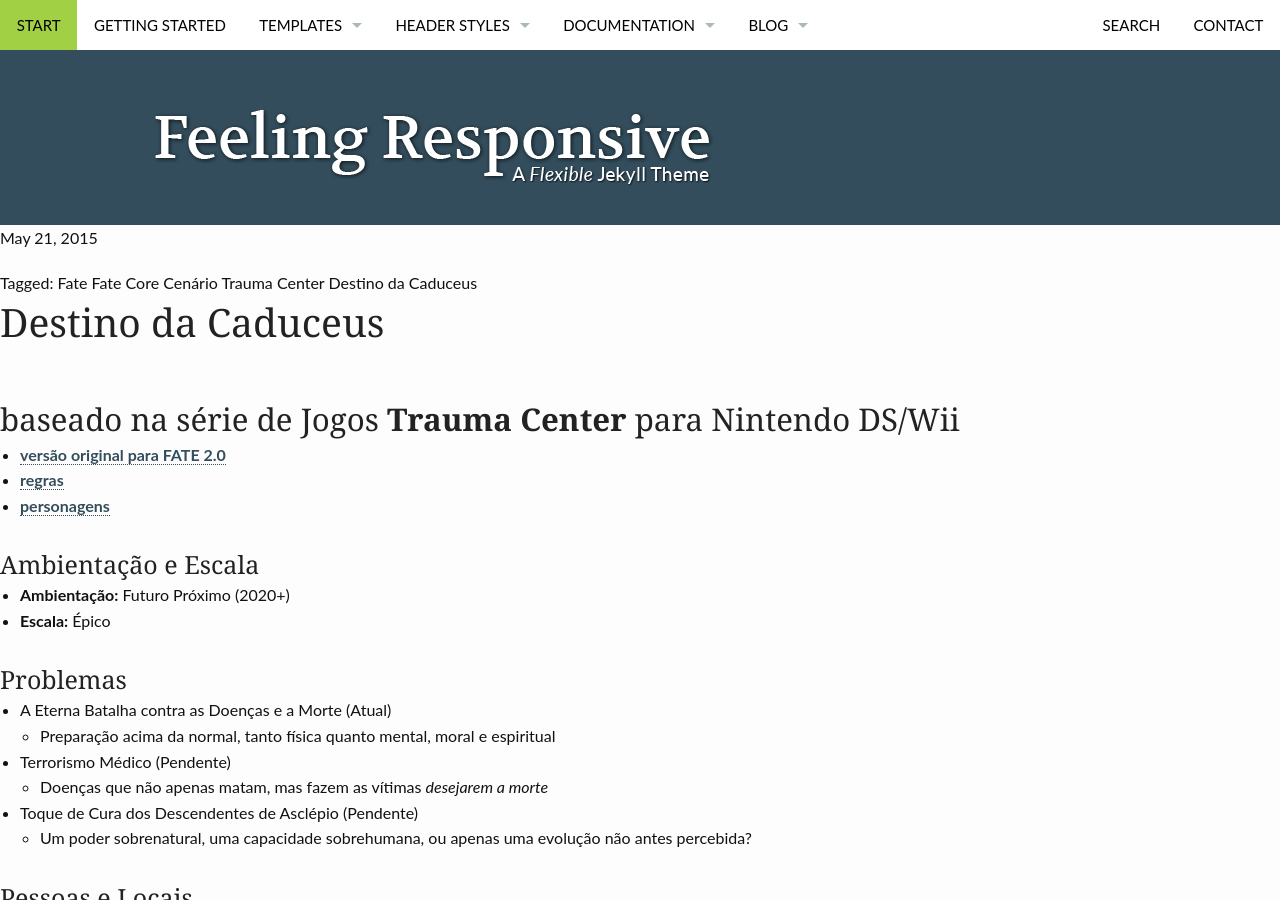
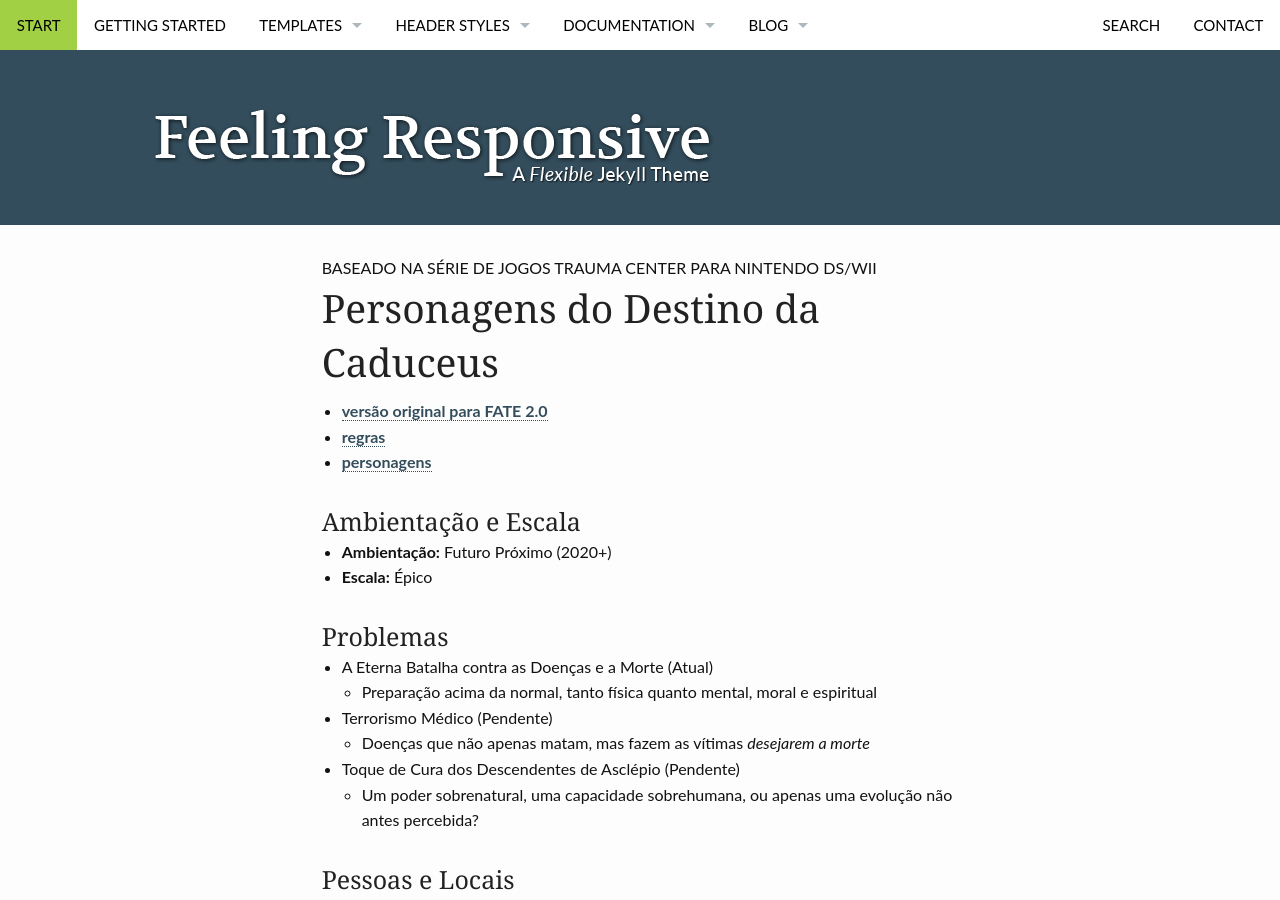
Before and after one commit to fabiocosta0305/fabiocosta0305.github.io-old, a Jekyll site: the page built from _posts/RPG/2015-05-21-DestinoDaCaduceus.md, in a window 1280 px wide and 900 px high. Built offline with Jekyll 4.4.1, drawn with Linux system fonts in a browser that asks for light colours; some of the changed text lies outside the part shown.

Commit message:
Mudando tema Jekyll - Feeling Responsible

```diff
--- a/_posts/RPG/2015-05-21-DestinoDaCaduceus.md
+++ b/_posts/RPG/2015-05-21-DestinoDaCaduceus.md
@@ -1,16 +1,20 @@
 ---
-title: Destino da Caduceus
-layout: post
-tags: ["Fate","Fate Core","Cenário", "Trauma Center", "Destino da Caduceus"]
+title: Personagens do Destino da Caduceus
+subheadline: baseado na série de Jogos Trauma Center para Nintendo DS/Wii
+layout: page
+categories:
+ - RPG
+tags:
+ - Fate
+ - Fate Core
+ - Cenário
+ - Trauma Center
+ - Destino da Caduceus
 ---
 
-# Destino da Caduceus
-
-## baseado na série de Jogos **Trauma Center** para Nintendo DS/Wii
-
 - [versão original para FATE 2.0](http://maisquatro.wordpress.com/2008/08/16/mini-cenario-para-fudgefate-terrorismo-medico/)
-- [regras](/DestinoDaCaduceus-regras)
-- [personagens](/DestinoDaCaduceus-personagens)
+- [regras](/rpg/DestinoDaCaduceus-regras)
+- [personagens](/rpg/DestinoDaCaduceus-personagens)
 
 ### Ambientação e Escala
 
```
